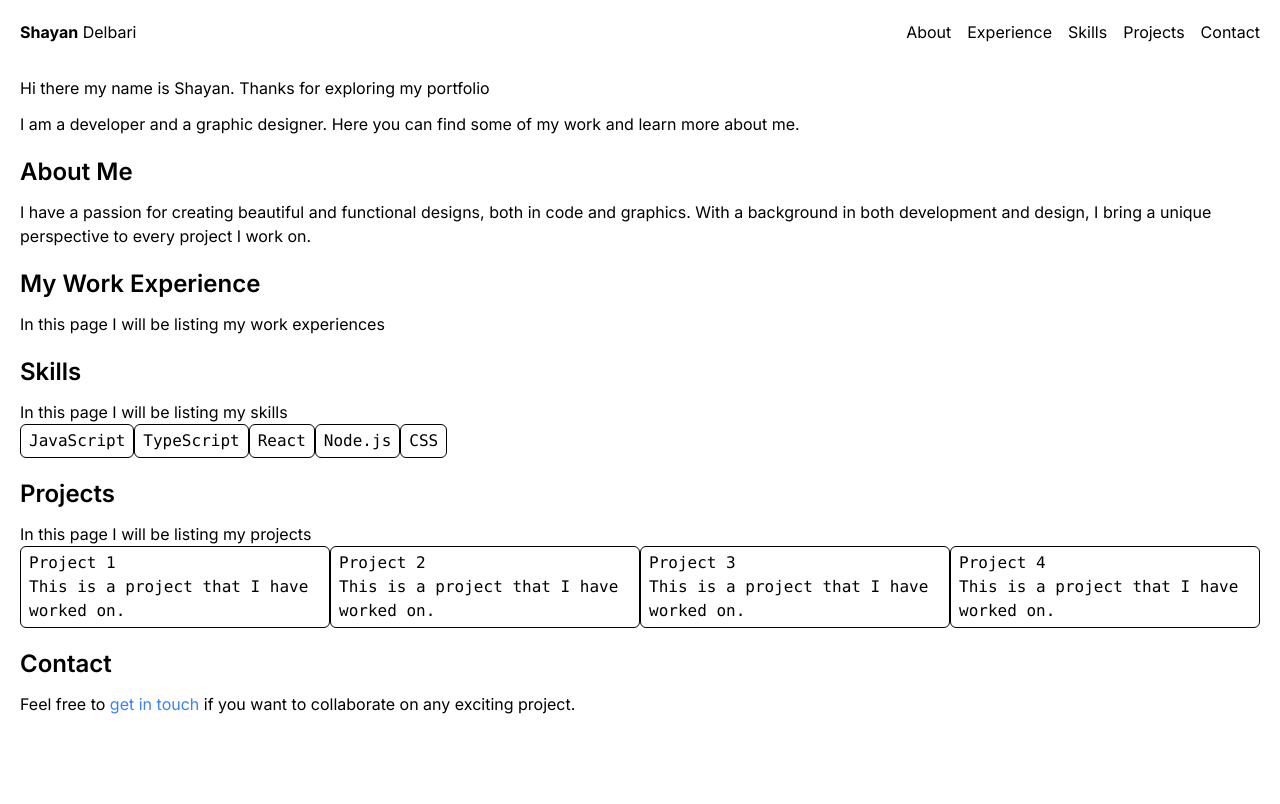
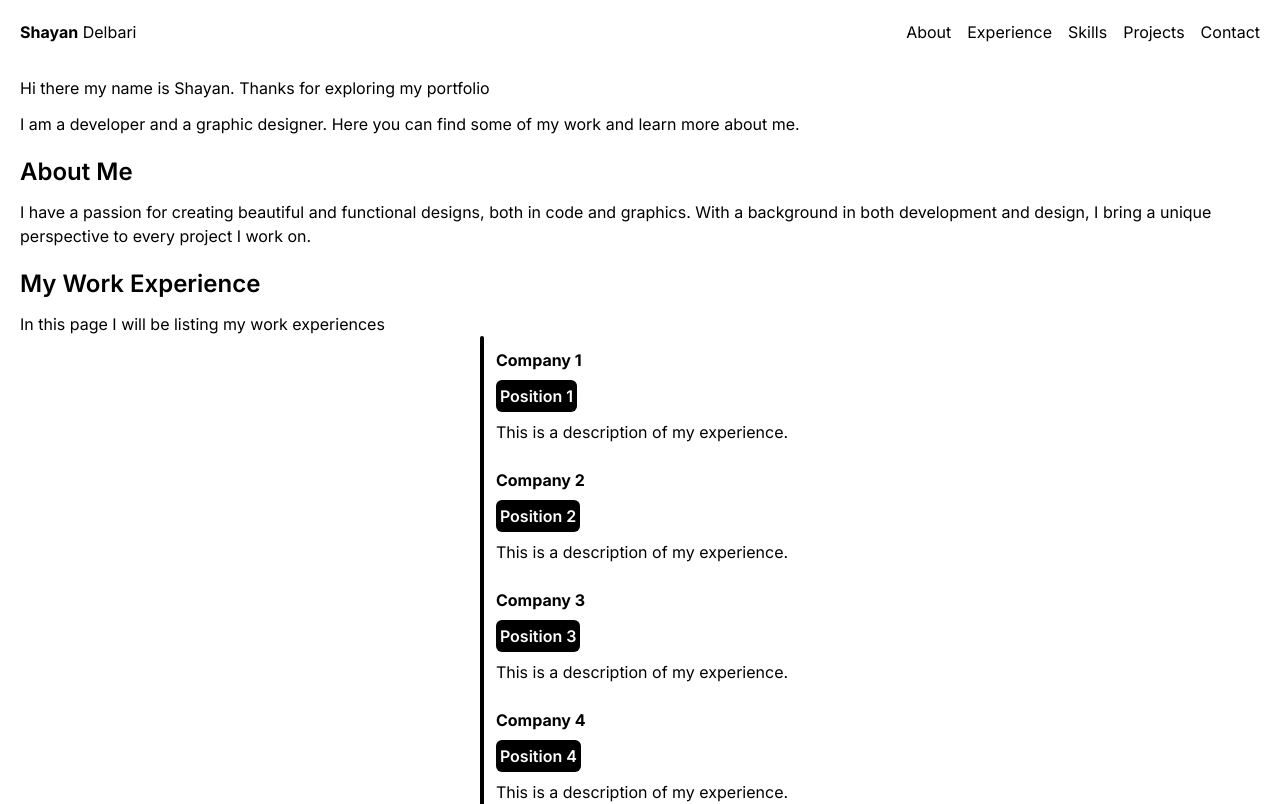
Before and after one commit to shayandelbari/my-portfolio, a SvelteKit app: page / in a window 1280 px wide. Shown: the top 804 px of the page. Built offline with nearby package versions, Linux system fonts and the light colour scheme.

Commit message:
Add Experience page with experience cards and data

```diff
--- /dev/null
+++ b/src/lib/experience.ts
@@ -0,0 +1,32 @@
+export interface Experience {
+	company: string;
+	position: string;
+	// start: string;
+	// end: string;
+	description: string;
+}
+
+const experience: Experience[] = [
+	{
+		company: 'Company 1',
+		position: 'Position 1',
+		description: 'This is a description of my experience.'
+	},
+	{
+		company: 'Company 2',
+		position: 'Position 2',
+		description: 'This is a description of my experience.'
+	},
+	{
+		company: 'Company 3',
+		position: 'Position 3',
+		description: 'This is a description of my experience.'
+	},
+	{
+		company: 'Company 4',
+		position: 'Position 4',
+		description: 'This is a description of my experience.'
+	}
+];
+
+export default experience;
--- a/src/routes/Experience.svelte
+++ b/src/routes/Experience.svelte
@@ -1,2 +1,16 @@
+<script lang="ts">
+	import ExperienceCard from './components/experienceCard.svelte';
+	import experiences from '$lib/experience';
+</script>
+
 <h1 class="mt-5 text-2xl font-semibold">My Work Experience</h1>
 <p class="mt-3">In this page I will be listing my work experiences</p>
+
+<div class="mx-auto flex w-fit flex-row">
+	<div class="flex h-auto w-1 rounded-full bg-black dark:bg-white"></div>
+	<div class=" flex flex-col">
+		{#each experiences as experience}
+			<ExperienceCard {experience} />
+		{/each}
+	</div>
+</div>
--- /dev/null
+++ b/src/routes/components/experienceCard.svelte
@@ -0,0 +1,14 @@
+<script lang="ts">
+	import type { Experience } from '$lib/experience';
+	export let experience: Experience;
+</script>
+
+<div class="flex h-auto w-auto flex-col rounded-md p-3">
+	<div class="font-bold">{experience.company}</div>
+	<div
+		class="mt-2 h-auto w-fit rounded-md bg-black p-1 font-semibold text-white dark:bg-white dark:text-black"
+	>
+		{experience.position}
+	</div>
+	<div class="mt-2">{experience.description}</div>
+</div>
--- a/src/routes/components/projectCard.svelte
+++ b/src/routes/components/projectCard.svelte
@@ -3,9 +3,7 @@
 	export let project: Project;
 </script>
 
-<div
-	class="h-auto w-auto select-none rounded-md border-[1px] border-black px-2 py-1 font-mono dark:border-white"
->
+<div class="h-auto w-auto rounded-md border-[1px] border-black px-2 py-1 dark:border-white">
 	<p>{project.name}</p>
 	<p>{project.description}</p>
 </div>
```
